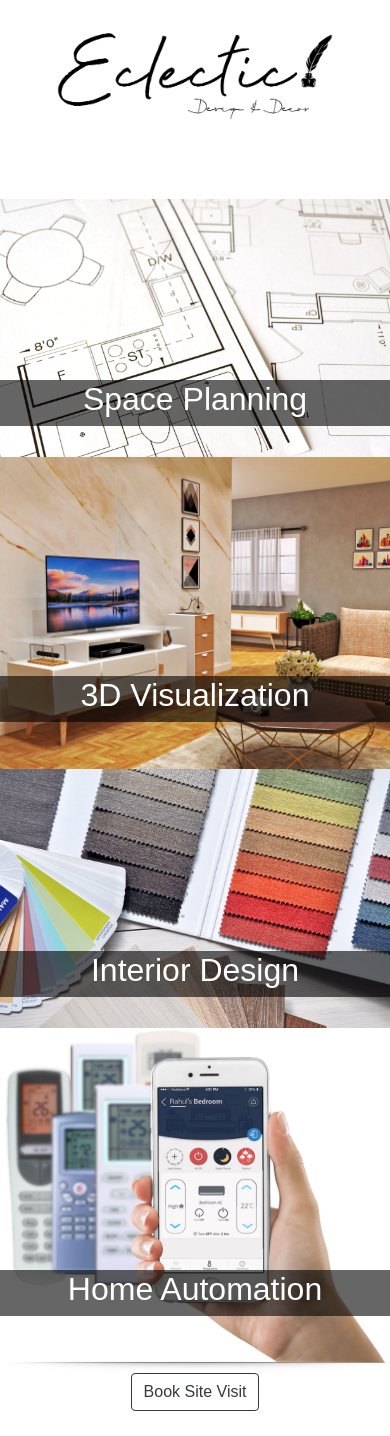
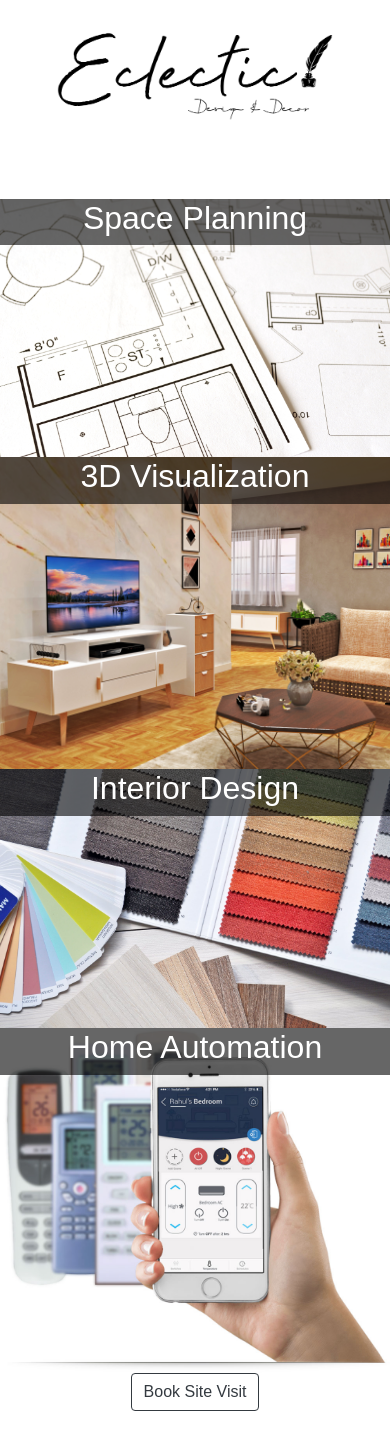
Before and after one commit to 2G-Developers/Eclectic, a PHP site: page / in a window 390 px wide. Shown: the part 51-1487 px from the top of the page. Run offline with PHP 8.4, Linux system fonts and the light colour scheme; some libraries are stand-ins or nearby versions.

Commit message:
text overlay

```diff
--- a/assets/assets/css/style.css
+++ b/assets/assets/css/style.css
@@ -154,7 +154,7 @@ button:focus {outline:0;}
 @media (max-width: 767px) {
     .hovereffect .overlay {
         position: absolute;
-        top: 70%;
+        top: 0;
         z-index: 1;
         background: rgba(0,0,0,0.6);
         display: block;
```
